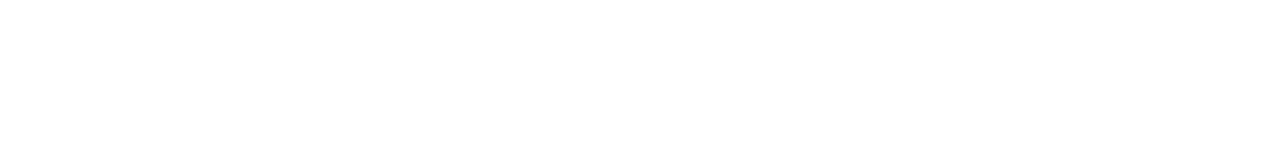
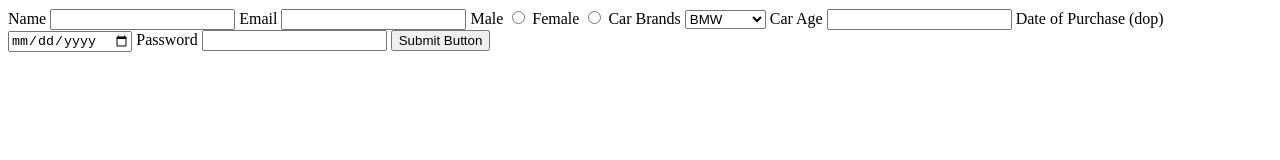
Before and after one commit to acciojob/car-insurance-form-Akkadev2219, a website: page main.html in a window 1280 px wide. Drawn offline with Linux system fonts and the light colour scheme.

Commit message:
created a submission

```diff
--- a/main.html
+++ b/main.html
@@ -7,7 +7,29 @@
 </head>
 
 <body>
-	<!-- the entire body must be written by student -->
+	<form method="post">
+		<label for="name">Name</label>
+		<input type="text" id="name" required>
+		<label for="email">Email</label>
+		<input type="Email" id="email" required>
+		<label for="Gender">Male</label>
+		<input type="Radio" name="gender" required>
+		<label for="Gender">Female</label>
+		<input type="Radio" name="gender" required>
+		<label for="cars">Car Brands</label>
+		<select id="cars">
+			<option>BMW</option>
+			<option>Audi</option>
+			<option>Mercedez</option>
+		</select>
+		<label for="carage">Car Age</label>
+		<input type="Number" id="carage" required>
+		<label for="dop">Date of Purchase (dop)</label>
+		<input type="Date" id="dop" required>
+		<label for="password">Password</label>
+		<input type="Password" id="password" required>
+		<button type="submit">Submit Button</button>
+	</form>
     <script type="text/javascript" src="./script.js">
 </script>
 
```
